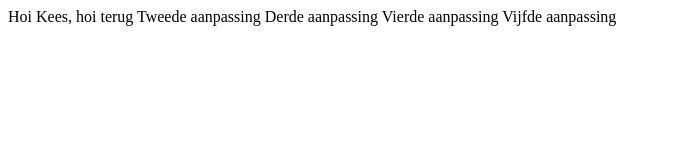
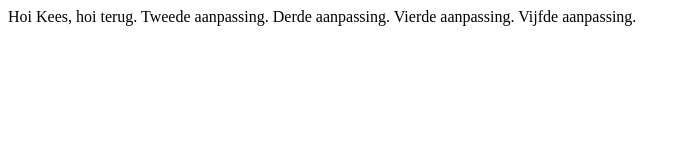
Before and after one commit to cornelisdemooij/FrontendMetKees, a plain HTML site: page index.html in a window 1280 px wide. Shown: the whole page, without its empty margins (0-691 px from the left). Drawn offline with Linux system fonts and the light colour scheme; no server answers.

```diff
--- a/index.html
+++ b/index.html
@@ -4,10 +4,10 @@
     <script src='index2.js'></script>
   </head>
   <body>
-    Hoi Kees, hoi terug
-    Tweede aanpassing
-    Derde aanpassing
-    Vierde aanpassing
-    Vijfde aanpassing
+    Hoi Kees, hoi terug.
+    Tweede aanpassing.
+    Derde aanpassing.
+    Vierde aanpassing.
+    Vijfde aanpassing.
   </body>
 </html>
```
